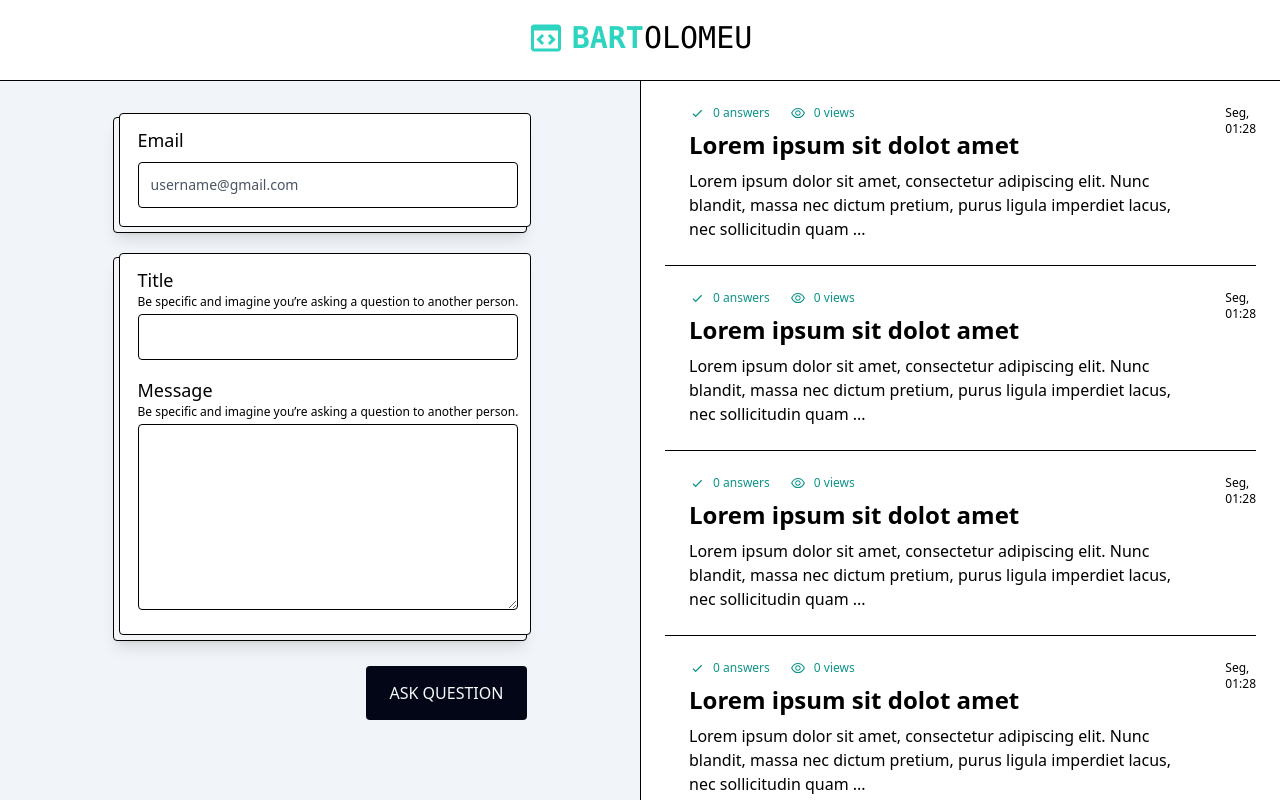
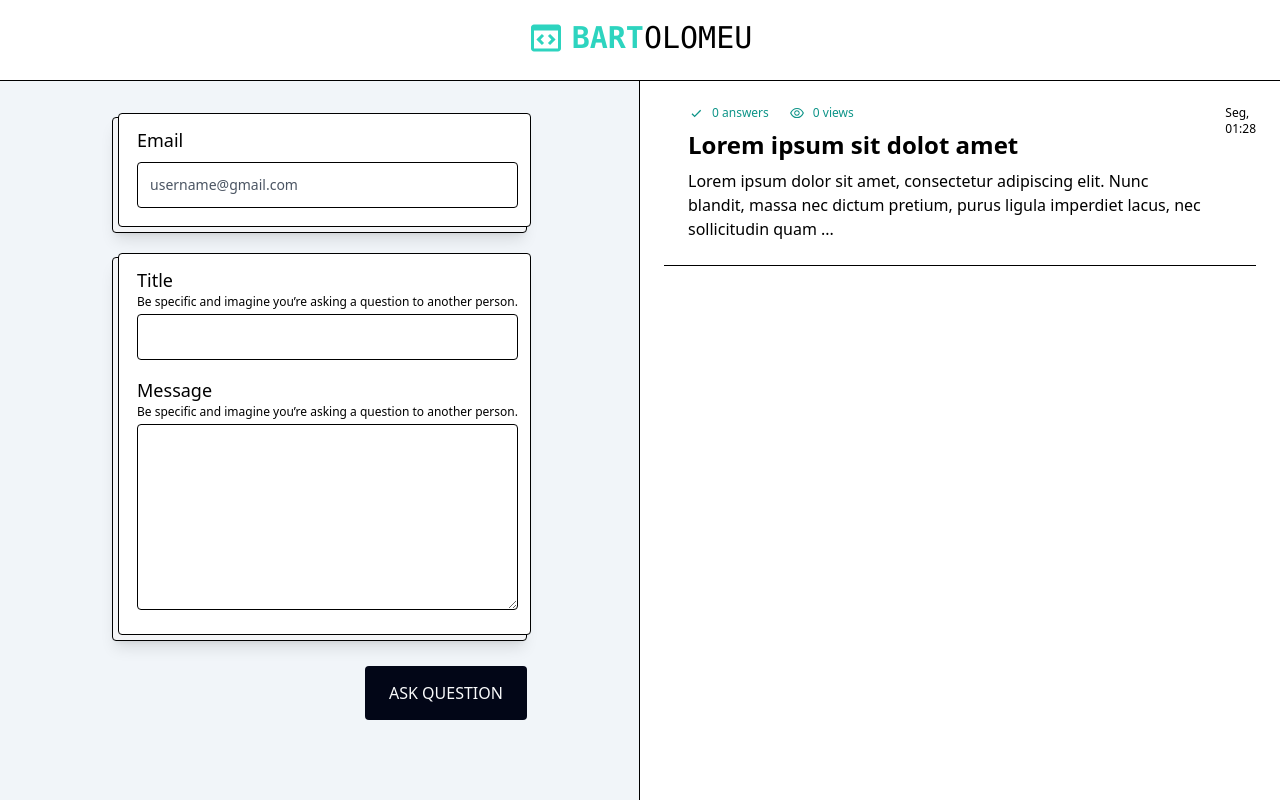
Before and after one commit to maycondsn/bart, a Next.js app: page / in a window 1280 px wide. Built offline with nearby package versions, Linux system fonts and the light colour scheme.

Commit message:
first commit

```diff
--- a/src/app/layout.js
+++ b/src/app/layout.js
@@ -1,6 +1,6 @@
 import './globals.css'
 import { Inter } from 'next/font/google'
-import Header from '@/components/Header'
+import Header from '@/app/components/Header'
 import RightSide from './pages/RightSide'
 import LeftSide from './pages/LeftSide'
 
@@ -11,19 +11,6 @@ export const metadata = {
   description: 'Chat in real time',
 }
 
-/*
-  <Header className="fixed"/>
-
-  <main className='grid grid-cols-2 bg-slate-100  -index-1 '>
-
-    {children}
-    <RightSide />
-  </main>
-*/
-
-
-
-
 export default function RootLayout({ children }) {
   return (
     <html lang="en">
@@ -32,7 +19,7 @@ export default function RootLayout({ children }) {
         <div id="menu" className="menu">
           <Header />
         </div>
-        <div id="left" className='left py-9 bg-slate-100'>
+        <div id="left" className='left py-9 bg-slate-100 border-black border-r'>
           {children}
         </div>
         <div id="right" className='right'>
--- a/src/app/pages/RightSide.js
+++ b/src/app/pages/RightSide.js
@@ -1,17 +1,10 @@
-import Question from "@/components/Question";
-
-
+import Question from "@/app/components/Question";
 
 export default function RightSide() {
     return(
-        <section aria-label='rightSide' className='bg-white border-l border-black'>
+        <section aria-label='rightSide' className='bg-white'>
             <Question />
-            <Question />
-            <Question />
-            <Question />
-            <Question />
-            <Question />
-            <Question />
+
         </section>
     )
 }
```
Also changed, not shown: src/app/components/Header.js (renamed from src/components/Header.js), src/app/components/Question.js (renamed from src/components/Question.js).
